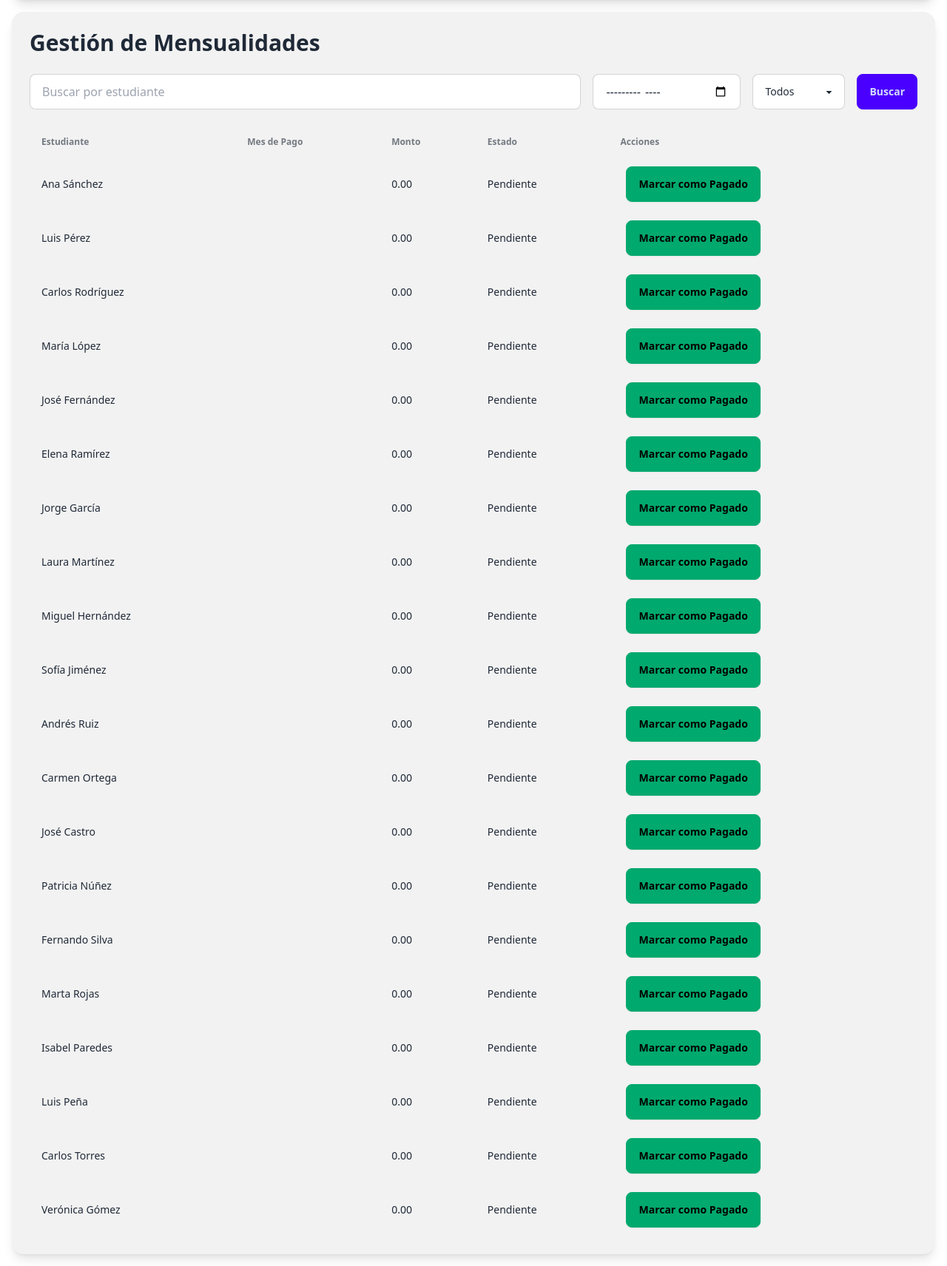
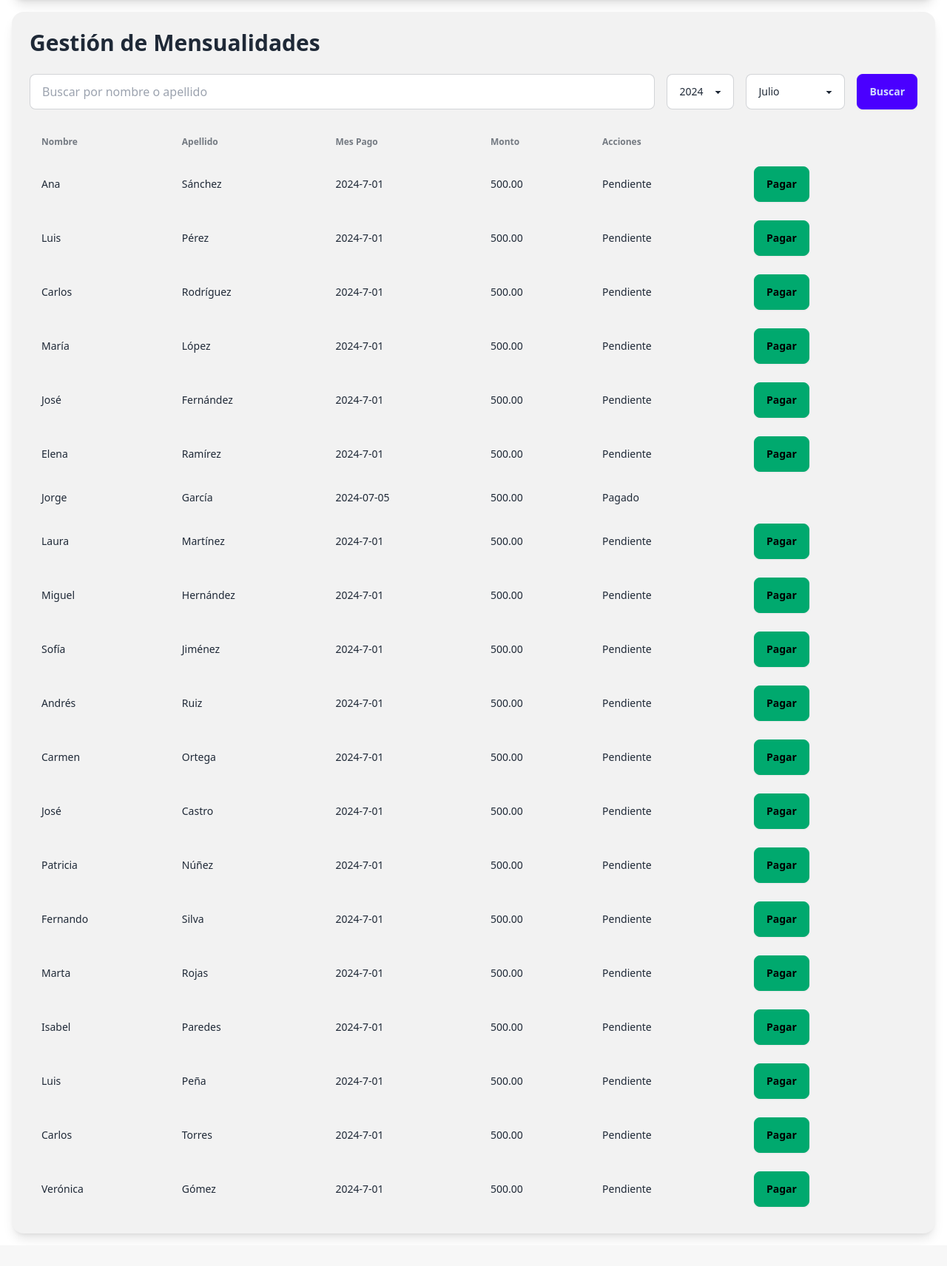
Before and after one commit to SudoCode76/sistemaColegioMYQL_MVC_PHP, a PHP site: page /app/views/directorViews/moneyEst.php in a window 1280 px wide. Shown: the part 84-1796 px from the top of the page at 74% size. After the commit the page ends 1755 px from the top, so only its background shows below. Run offline with PHP 8.4, Linux system fonts and the light colour scheme; the visitor is signed in with stand-in values (Sample User, id 1); data comes from the database, SQL or seed files in the repository; both versions use the stored data as it was after the commit; some libraries are stand-ins or nearby versions.

Commit message:
fix mensualidad

```diff
--- a/app/views/directorViews/moneyEst.php
+++ b/app/views/directorViews/moneyEst.php
@@ -3,8 +3,20 @@ require_once __DIR__ . '/../../config/checkSession.php';
 require_once __DIR__ . '/../../config/conexion.php';
 
 $search = isset($_GET['search']) ? $_GET['search'] : '';
-$mes = isset($_GET['mes']) ? $_GET['mes'] : '';
-$estadoPago = isset($_GET['estadoPago']) ? $_GET['estadoPago'] : '';
+$year = isset($_GET['year']) ? $_GET['year'] : date('Y');
+$month = isset($_GET['month']) ? $_GET['month'] : date('n');
+
+$currentYear = date('Y');
+$yearOptions = range(2020, $currentYear);
+
+
+$monthOptions = [
+    1 => 'Enero', 2 => 'Febrero', 3 => 'Marzo', 4 => 'Abril',
+    5 => 'Mayo', 6 => 'Junio', 7 => 'Julio', 8 => 'Agosto',
+    9 => 'Septiembre', 10 => 'Octubre', 11 => 'Noviembre', 12 => 'Diciembre'
+];
+
+
 ?>
 
 <!DOCTYPE html>
@@ -14,13 +26,11 @@ $estadoPago = isset($_GET['estadoPago']) ? $_GET['estadoPago'] : '';
     <meta name="viewport" content="width=device-width, initial-scale=1.0">
     <link href="https://cdn.jsdelivr.net/npm/daisyui@4.12.10/dist/full.min.css" rel="stylesheet" type="text/css"/>
     <link rel="stylesheet" href="https://cdnjs.cloudflare.com/ajax/libs/font-awesome/5.15.3/css/all.min.css">
-    <title>GESTIÓN DE MENSUALIDADES</title>
+    <title>GESTIÓN DE SALARIOS</title>
 </head>
 <body>
 <div class="min-h-screen bg-base-100 text-base-content">
-
     <div class="container mx-auto p-4">
-
         <?php include "../loginViews/menuv2.php"; ?>
 
         <div class="bg-base-200 p-6 rounded-box shadow-lg">
@@ -29,13 +39,25 @@ $estadoPago = isset($_GET['estadoPago']) ? $_GET['estadoPago'] : '';
             </div>
 
             <form method="GET" class="flex flex-col sm:flex-row gap-4 mb-6">
-                <input type="text" name="search" value="<?php echo htmlspecialchars($search); ?>" placeholder="Buscar por estudiante" class="input input-bordered flex-grow">
-                <input type="month" name="mes" value="<?php echo htmlspecialchars($mes); ?>" class="input input-bordered">
-                <select name="estadoPago" class="select select-bordered">
-                    <option value="">Todos</option>
-                    <option value="Pagado" <?php if ($estadoPago == 'Pagado') echo 'selected'; ?>>Pagado</option>
-                    <option value="Pendiente" <?php if ($estadoPago == 'Pendiente') echo 'selected'; ?>>Pendiente</option>
+                <input type="text" name="search" value="<?php echo htmlspecialchars($search); ?>"
+                       placeholder="Buscar por nombre o apellido" class="input input-bordered flex-grow">
+
+                <select name="year" class="select select-bordered">
+                    <?php foreach ($yearOptions as $yearOption): ?>
+                        <option value="<?php echo $yearOption; ?>" <?php echo $yearOption == $year ? 'selected' : ''; ?>>
+                            <?php echo $yearOption; ?>
+                        </option>
+                    <?php endforeach; ?>
                 </select>
+
+                <select name="month" class="select select-bordered">
+                    <?php foreach ($monthOptions as $monthNumber => $monthName): ?>
+                        <option value="<?php echo $monthNumber; ?>" <?php echo $monthNumber == $month ? 'selected' : ''; ?>>
+                            <?php echo $monthName; ?>
+                        </option>
+                    <?php endforeach; ?>
+                </select>
+
                 <button type="submit" class="btn btn-primary">Buscar</button>
             </form>
 
@@ -43,46 +65,52 @@ $estadoPago = isset($_GET['estadoPago']) ? $_GET['estadoPago'] : '';
                 <table class="table w-full">
                     <thead>
                     <tr>
-                        <th>Estudiante</th>
-                        <th>Mes de Pago</th>
+                        <th>Nombre</th>
+                        <th>Apellido</th>
+                        <th>Mes Pago</th>
                         <th>Monto</th>
-                        <th>Estado</th>
                         <th>Acciones</th>
                     </tr>
                     </thead>
                     <tbody>
                     <?php
-                    $sql = "SELECT E.codEstudiante, E.nombre, E.apellido,
-                                   COALESCE(PM.mesPago, ?) AS mesPago,
-                                   COALESCE(PM.monto, 0) AS monto,
-                                   COALESCE(PM.estadoPago, 'Pendiente') AS estadoPago
+                    $sql = "SELECT E.codEstudiante,
+       E.nombre,
+       E.apellido,
+       IFNULL(P.mesPago, ?) AS mesPago,
+       IFNULL(P.monto, 500.00) AS monto,
+       IFNULL(P.estadoPago, 'Pendiente') AS estadoPago
 FROM ESTUDIANTE E
-                            LEFT JOIN PAGO_MENSUALIDAD_ESTUDIANTE PM
-                            ON E.codEstudiante = PM.codEstudiante AND DATE_FORMAT(PM.mesPago, '%Y-%m') = ?
-                            WHERE (E.nombre LIKE ? OR E.apellido LIKE ?)
-                            AND (? = '' OR PM.estadoPago = ? OR PM.estadoPago IS NULL)";
+LEFT JOIN PAGO_MENSUALIDAD_ESTUDIANTE P
+    ON E.codEstudiante = P.codEstudiante
+    AND YEAR(P.mesPago) = ?
+    AND MONTH(P.mesPago) = ?
+WHERE (E.nombre LIKE ? OR E.apellido LIKE ?)";
+
                     $stmt = $conexion->prepare($sql);
                     $searchParam = "%$search%";
-                    $stmt->bind_param("ssssss", $mes, $mes, $searchParam, $searchParam, $estadoPago, $estadoPago);
+                    $defaultDate = "$year-$month-01";
+                    $stmt->bind_param("sssss", $defaultDate, $year, $month, $searchParam, $searchParam);
                     $stmt->execute();
                     $result = $stmt->get_result();
 
                     if ($result->num_rows > 0) {
                         while ($row = $result->fetch_assoc()) {
                             echo "<tr>
-                                    <td>" . htmlspecialchars($row["nombre"]) . " " . htmlspecialchars($row["apellido"]) . "</td>
+                <td>" . htmlspecialchars($row["nombre"]) . "</td>
+                <td>" . htmlspecialchars($row["apellido"]) . "</td>
                 <td>" . htmlspecialchars($row["mesPago"]) . "</td>
                 <td>" . htmlspecialchars($row["monto"]) . "</td>
                 <td>" . htmlspecialchars($row["estadoPago"]) . "</td>
                 <td>";
                             if ($row["estadoPago"] == 'Pendiente') {
-                                echo "<a href='../../controllers/directorControllers/gestionMensualidad/marcarPagado.php?estudiante=" . urlencode($row["codEstudiante"]) . "&mes=" . urlencode($row["mesPago"]) . "' class='btn btn-success btn-md mx-2'>Marcar como Pagado</a>";
+                                echo "<a href='../../controllers/directorControllers/gestionMensualidad/pagar.php?id=" . urlencode($row["codEstudiante"]) . "&year=" . urlencode($year) . "&month=" . urlencode($month) . "' class='btn btn-success btn-md mx-2'>Pagar</a>";
                             }
                             echo "</td>
               </tr>";
                         }
                     } else {
-                        echo "<tr><td colspan='5' class='text-center'>No hay mensualidades</td></tr>";
+                        echo "<tr><td colspan='6' class='text-center'>No hay registros</td></tr>";
                     }
                     $stmt->close();
                     $conexion->close();
@@ -93,5 +121,6 @@ $estadoPago = isset($_GET['estadoPago']) ? $_GET['estadoPago'] : '';
         </div>
     </div>
 </div>
+
 </body>
 </html>
```
Also changed, not shown: BD ColegioPrivado.sql (+48 -40 lines), app/controllers/directorControllers/gestionMensualidad/marcarPagado.php (deleted, +0 -41 lines), app/controllers/directorControllers/gestionMensualidad/pagar.php (added, +60 -0 lines). Lines whose indentation alone changed are shown as unchanged.
